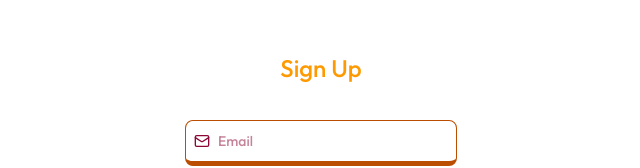
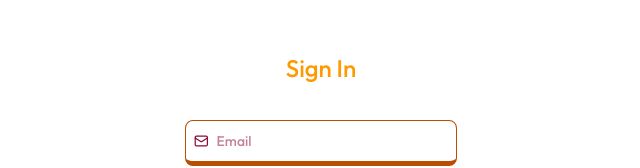
Before and after one commit to SachinMourya303/ecommerce-app, a React (Vite) app in the folder client/: page /account/type/seller/signin in a window 1280 px wide. Shown: the part 176-344 px from the top of the page, without its empty margins (319-959 px from the left). Built offline with nearby package versions, Linux system fonts and the light colour scheme; a web font is replaced by a local one.

Commit message:
Updated the post seller auth request ui and logic

```diff
--- a/client/src/App.jsx
+++ b/client/src/App.jsx
@@ -9,10 +9,12 @@ import SellerSignUpForm from './app/pages/Form/seller-auth/SellerSignUpForm'
 import SellerSignInForm from './app/pages/Form/seller-auth/SellerSignInForm'
 import AdminSignUpForm from './app/pages/Form/admin/AdminSignUpForm'
 import AdminSignInForm from './app/pages/Form/admin/AdminSignInForm'
+import { Toaster } from 'react-hot-toast'
 
 const App = () => {
   return (
     <div>
+      <Toaster />
       <Navbar />
       <Routes>
         <Route path="/" element={<Homepage />} />
--- a/client/src/app/pages/Form/seller-auth/SellerSignInForm.jsx
+++ b/client/src/app/pages/Form/seller-auth/SellerSignInForm.jsx
@@ -1,52 +1,49 @@
 import React, { useState } from 'react'
 import { background } from '../../../../assets/assets'
 import { Link } from 'react-router-dom'
-import { customerSignupRequest } from '../../../utils/customerForm';
 import { useDispatch, useSelector } from 'react-redux';
 import { Lock, Mail, User } from 'lucide-react';
+import { sellerSigninRequest } from '../../../utils/sellerForm';
 
 const CustomerSignUpForm = () => {
     const darkmode = useSelector(state => state.userData.darkmode);
-    const [message, setMessage] = useState("");
     const dispatch = useDispatch();
-    const [customerData, setCustomerData] = useState({
+    const [sellerData, setSellerData] = useState({
         email: "",
         password: ""
     });
+    console.log(sellerData);
+
 
     const onInputChange = (e) => {
         const { name, value } = e.target;
-        setCustomerData(prev => ({ ...prev, [name]: value }));
+        setSellerData(prev => ({ ...prev, [name]: value }));
     }
 
-    const name = customerData.name;
-    const email = customerData.email;
-    const password = customerData.password;
-    const onCustomerDataSubmit = async (e) => {
+    const name = sellerData.name;
+    const email = sellerData.email;
+    const password = sellerData.password;
+    const onsellerDataSubmit = async (e) => {
         e.preventDefault();
-        await customerSignupRequest(dispatch, setMessage, name, email, password);
+        await sellerSigninRequest(dispatch, name, email, password);
     }
 
     const inputData = [
-        { InputName: 'email', InputValue: customerData.email, icon: Mail, placeholder: "Email", type: "email" },
-        { InputName: 'password', InputValue: customerData.password, icon: Lock, placeholder: "Password", type: "text" },
+        { InputName: 'email', InputValue: sellerData.email, icon: Mail, placeholder: "Email", type: "email" },
+        { InputName: 'password', InputValue: sellerData.password, icon: Lock, placeholder: "Password", type: "text" },
     ]
 
     return (
         <div className={`${darkmode ? 'bg-black text-white' : 'bg-white text-app-text-medium-color'} absolute flex items-center justify-center flex items-center top-0 h-screen w-full`}>
             <div className='absolute z-2 w-[95%] md:w-[40%] xl:w-[25%]'>
-                <form onSubmit={onCustomerDataSubmit} className="w-full flex flex-col md:p-6 p-4 py-8 text-left text-sm">
-                    <h2 className="text-2xl font-medium mb-6 text-center text-amber-500">Sign Up</h2>
-
-                    {message
-                        ? <div className='w-full flex justify-center border mt-1 bg-red-500/5 mb-2 border-red-500/10 outline-none rounded py-2.5 px-3 text-red-500'>{message}</div>
-                        : ""}
+                <form onSubmit={onsellerDataSubmit} className="w-full flex flex-col md:p-6 p-4 py-8 text-left text-sm">
+                    <h2 className="text-2xl font-medium mb-6 text-center text-amber-500">Sign In</h2>
 
                     {
                         inputData.map((data, index) => (
                             <div key={index} className={`w-full flex items-center gap-2 my-3 border border-amber-700 border-b-5 ${darkmode ? 'hover:bg-rose-900 text-rose-600 ' : 'hover:bg-rose-100 text-rose-900 '} transition-all active:scale-95 py-2.5 rounded-lg font-medium cursor-pointer px-2`}>
                                 <data.icon className='size-4' />
-                                <input onChange={onInputChange} name={data.InputName} value={data.InputValue} type={data.type} placeholder={data.placeholder} className='outline-none' required />
+                                <input onChange={onInputChange} name={data.InputName} value={data.InputValue} type={data.type} placeholder={data.placeholder} className='outline-none w-full' required />
                             </div>
                         ))
                     }
--- a/client/src/app/pages/Form/seller-auth/SellerSignUpForm.jsx
+++ b/client/src/app/pages/Form/seller-auth/SellerSignUpForm.jsx
@@ -1,14 +1,13 @@
 import React, { useState } from 'react'
 import { Link } from 'react-router-dom'
-import { customerSignupRequest } from '../../../utils/customerForm';
 import { useDispatch, useSelector } from 'react-redux';
 import { Building2, Globe, Hash, Lock, Mail, MapPin, MapPinHouse, Phone, Store, User } from 'lucide-react';
+import { sellerSignupRequest } from '../../../utils/sellerForm';
 
 const CustomerSignUpForm = () => {
     const darkmode = useSelector(state => state.userData.darkmode);
-    const [message, setMessage] = useState("");
     const dispatch = useDispatch();
-    const [customerData, setCustomerData] = useState({
+    const [sellerData, setSellerData] = useState({
         companyname: "",
         sellername: "",
         email: "",
@@ -23,45 +22,49 @@ const CustomerSignUpForm = () => {
 
     const onInputChange = (e) => {
         const { name, value } = e.target;
-        setCustomerData(prev => ({ ...prev, [name]: value }));
+        setSellerData(prev => ({ ...prev, [name]: value }));
     }
 
-    const name = customerData.name;
-    const email = customerData.email;
-    const password = customerData.password;
-    const onCustomerDataSubmit = async (e) => {
+    const companyname = sellerData.companyname;
+    const sellername = sellerData.sellername;
+    const email = sellerData.email;
+    const phone = sellerData.phone;
+    const address = sellerData.address;
+    const city = sellerData.city;
+    const state = sellerData.state;
+    const country = sellerData.country;
+    const pincode = sellerData.pincode;
+    const password = sellerData.password;
+
+    const onsellerDataSubmit = async (e) => {
         e.preventDefault();
-        await customerSignupRequest(dispatch, setMessage, name, email, password);
+        await sellerSignupRequest(dispatch, setSellerData , companyname, sellername , email , phone , address , city , state , country , pincode , password);
     }
 
     const inputData = [
-        { InputName: 'companyname', InputValue: customerData.companyname, icon: Store, placeholder: "Company Name" , type: "text" },
-        { InputName: 'sellername', InputValue: customerData.sellername, icon: User, placeholder: "Seller Name" , type: "text" },
-        { InputName: 'email', InputValue: customerData.email, icon: Mail, placeholder: "Company Email", type: "email" },
-        { InputName: 'phone', InputValue: customerData.phone, icon: Phone, placeholder: "Company Number" , type: "text" },
-        { InputName: 'address', InputValue: customerData.address, icon: MapPin, placeholder: "Company Address" , type: "text" },
-        { InputName: 'city', InputValue: customerData.city, icon: Building2, placeholder: "City Name" , type: "text" },
-        { InputName: 'state', InputValue: customerData.state, icon: MapPinHouse, placeholder: "State Name" , type: "text" },
-        { InputName: 'country', InputValue: customerData.country, icon: Globe, placeholder: "Country Name" , type: "text" },
-        { InputName: 'pincode', InputValue: customerData.pincode, icon: Hash, placeholder: "Pinode" , type: "text" },
-        { InputName: 'password', InputValue: customerData.password, icon: Lock, placeholder: "Password" , type: "text" },
+        { InputName: 'companyname', InputValue: sellerData.companyname, icon: Store, placeholder: "Company Name" , type: "text" },
+        { InputName: 'sellername', InputValue: sellerData.sellername, icon: User, placeholder: "Seller Name" , type: "text" },
+        { InputName: 'email', InputValue: sellerData.email, icon: Mail, placeholder: "Company Email", type: "email" },
+        { InputName: 'phone', InputValue: sellerData.phone, icon: Phone, placeholder: "Company Number" , type: "text" },
+        { InputName: 'address', InputValue: sellerData.address, icon: MapPin, placeholder: "Company Address" , type: "text" },
+        { InputName: 'city', InputValue: sellerData.city, icon: Building2, placeholder: "City Name" , type: "text" },
+        { InputName: 'state', InputValue: sellerData.state, icon: MapPinHouse, placeholder: "State Name" , type: "text" },
+        { InputName: 'country', InputValue: sellerData.country, icon: Globe, placeholder: "Country Name" , type: "text" },
+        { InputName: 'pincode', InputValue: sellerData.pincode, icon: Hash, placeholder: "Pinode" , type: "text" },
+        { InputName: 'password', InputValue: sellerData.password, icon: Lock, placeholder: "Password" , type: "text" },
     ]
 
     return (
         <div className={`${darkmode ? 'bg-black text-white' : 'bg-white text-app-text-medium-color'} absolute flex items-center justify-center flex items-center top-0 md:h-screen w-full`}>
-                <form onSubmit={onCustomerDataSubmit} className="w-full flex flex-col items-center md:p-6 p-4 py-8 text-left text-sm">
+                <form onSubmit={onsellerDataSubmit} className="w-full flex flex-col items-center md:p-6 p-4 py-8 text-left text-sm">
                     <h2 className="text-2xl font-medium mb-6 text-center text-amber-500">Sign Up</h2>
-
-                    {message
-                        ? <div className='w-full flex justify-center border mt-1 bg-red-500/5 mb-2 border-red-500/10 outline-none rounded py-2.5 px-3 text-red-500'>{message}</div>
-                        : ""}
 
                     <div className='w-[90%] md:w-[80%] flex max-md:flex-col md:flex-wrap justify-between'>
                         {
                         inputData.map((data , index) => (
                             <div key={index} className={`w-full md:w-[45%] flex items-center gap-2 my-3 border border-amber-700 border-b-5 ${darkmode ? 'hover:bg-rose-900 text-rose-600 ' : 'hover:bg-rose-100 text-rose-900 '} transition-all active:scale-95 py-2.5 rounded-lg font-medium cursor-pointer px-2`}>
                                 <data.icon className='size-4' />
-                                <input onChange={onInputChange} name={data.InputName} value={data.InputValue} type={data.type} placeholder={data.placeholder} required className=' outline-none' />
+                                <input onChange={onInputChange} name={data.InputName} value={data.InputValue} type={data.type} placeholder={data.placeholder} required className=' outline-none w-full' />
                             </div>
                         ))
                     }
--- /dev/null
+++ b/client/src/app/utils/sellerForm.js
@@ -0,0 +1,34 @@
+import axios from 'axios';
+import { setUsers } from '../state-management/slices/userData';
+import toast from 'react-hot-toast';
+
+export const sellerSignupRequest = async (dispatch, setSellerData, companyname, sellername, email, phone, address, city, state, country, pincode, password) => {
+    try {
+        const response = await axios.post(`${import.meta.env.VITE_SERVER_URI}/seller/signup`, { companyname, sellername, email, phone, address, city, state, country, pincode, password });
+        dispatch(setUsers(response.data));
+        toast.success(response.data.message);
+        setSellerData({
+            companyname: "",
+            sellername: "",
+            email: "",
+            phone: "",
+            address: "",
+            city: "",
+            state: "",
+            country: "",
+            pincode: "",
+            password: "",
+        });
+    } catch (error) {
+        toast.error(error.message);
+    }
+}
+
+export const sellerSigninRequest = async (email, password) => {
+    try {
+        const response = await axios.post(`${import.meta.env.VITE_SERVER_URI}/seller/signin`, { email, password });
+        toast.success(response.data.message);
+    } catch (error) {
+        toast.error(error.message);
+    }
+}
```
